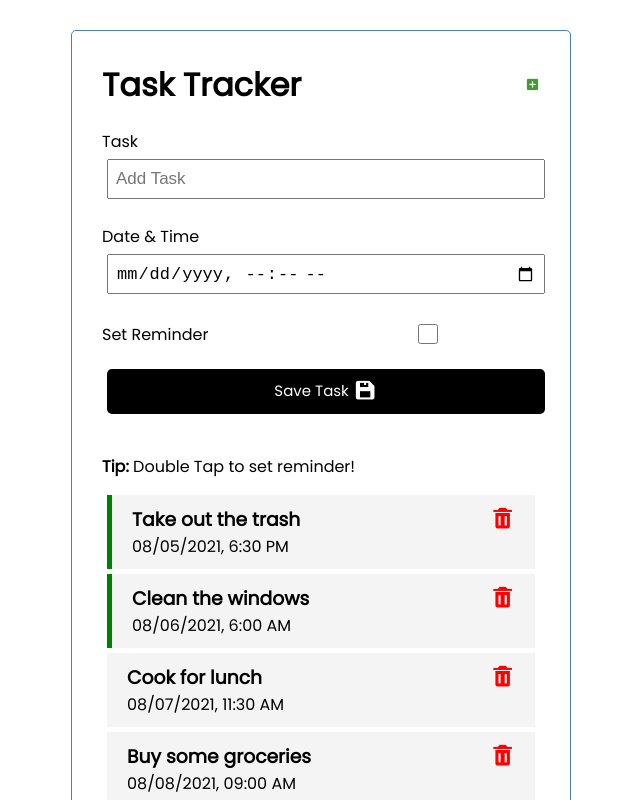
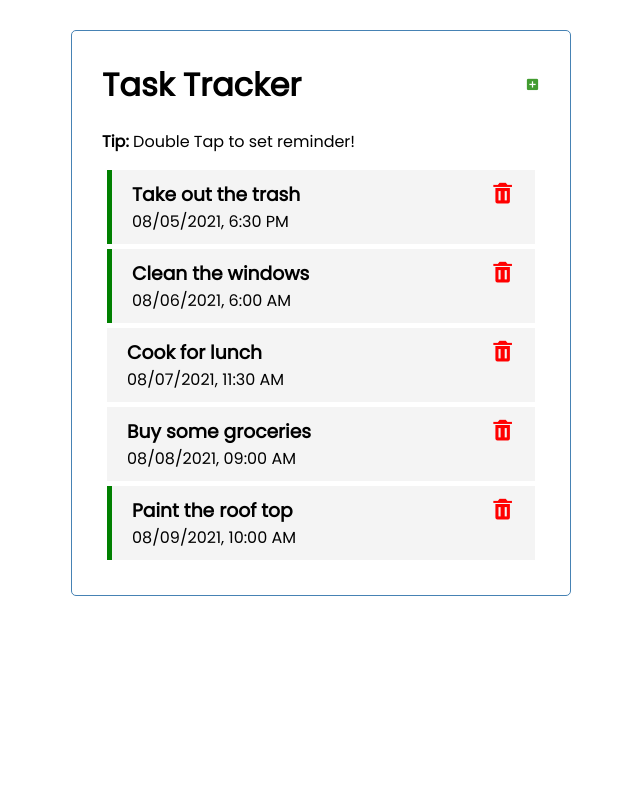
Before and after one commit to roeiboribor/task-tracker-vue3, a Vue app: page / in a window 1280 px wide. Shown: the top 800 px of the page, without its empty margins (319-959 px from the left). Built offline with nearby package versions, Linux system fonts and the light colour scheme.

Commit message:
Add return value off showAddTask

```diff
--- a/src/App.vue
+++ b/src/App.vue
@@ -1,7 +1,9 @@
 <template>
 	<div class="container">
 		<Header title="Task Tracker" />
-		<AddTask @add-task="addTask" />
+		<div v-show="showAddTask">
+			<AddTask @add-task="addTask" />
+		</div>
 		<p class="tip">
 			<b>Tip: </b>
 			Double Tap to set reminder!
@@ -29,6 +31,7 @@ export default {
 	data() {
 		return {
 			tasks: [],
+			showAddTask: false,
 		};
 	},
 	methods: {
```
